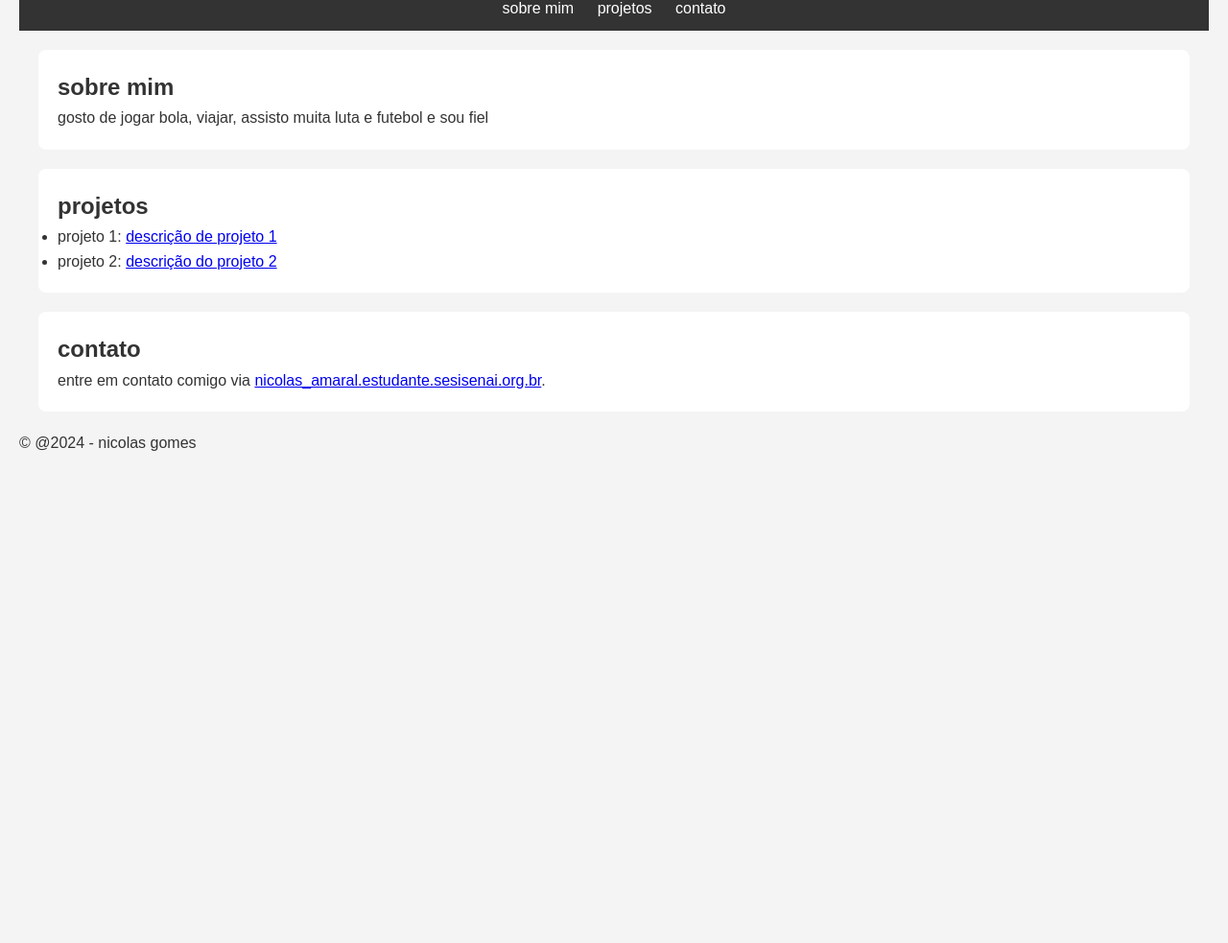
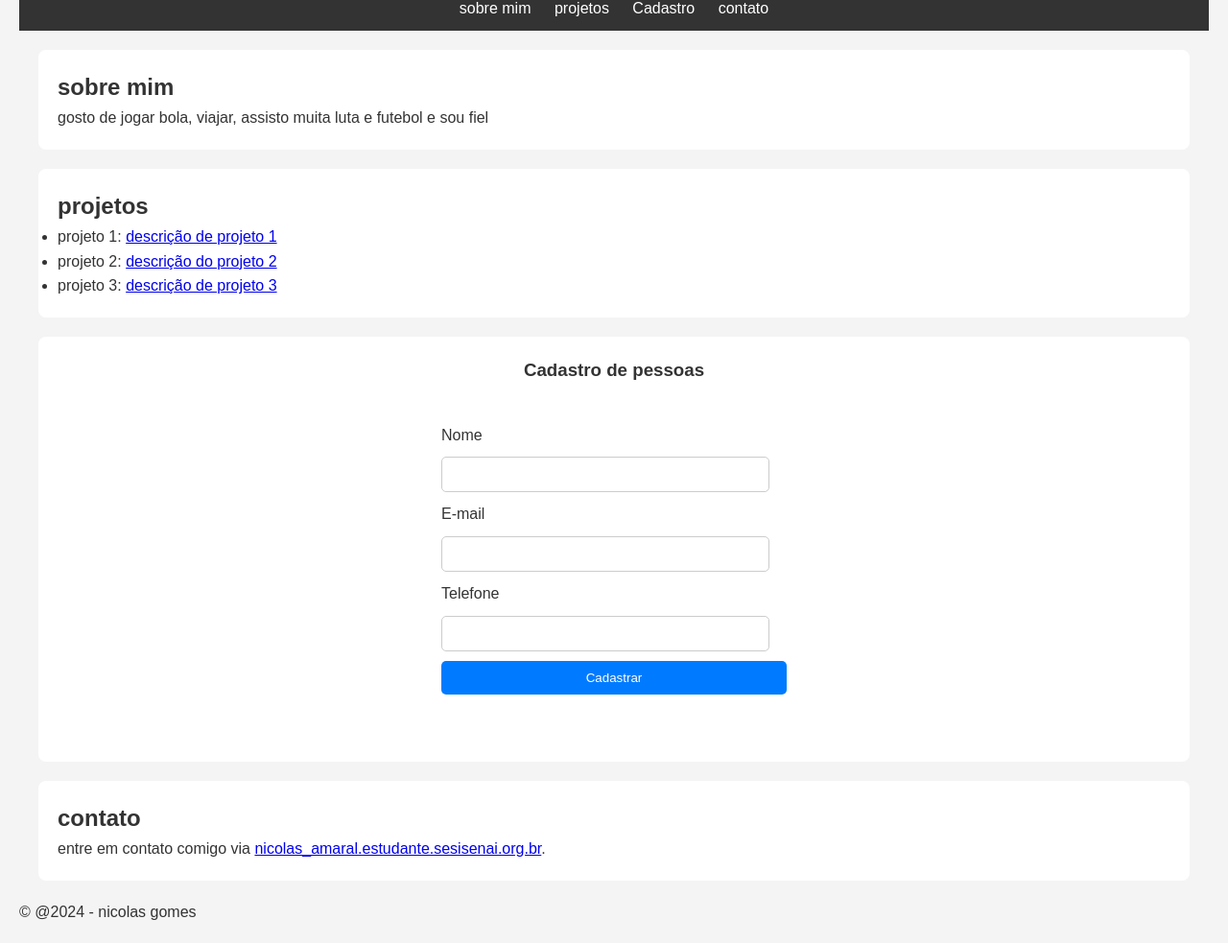
Before and after one commit to nicolau718/pessoal, a plain HTML site: page index.html in a window 1280 px wide. Shown: the part 85-1068 px from the top of the page at 96% size. Before the commit the page ends 800 px from the top, so only its background shows below. Drawn offline with Linux system fonts and the light colour scheme.

Commit message:
Update index.html

```diff
--- a/index.html
+++ b/index.html
@@ -59,6 +59,7 @@
 
   section#sobre,
   section#projetos,
+  section#cadastro,
   section#contato {
     background-color: #fff;
     padding: 20px;
@@ -74,16 +75,56 @@
 
 
   }
+  h3 {
+    text-align: center;
+  }
+
+  form{
+    max-width: 400px;
+    margin: 20px auto;
+    background-color: #fff;
+    padding: 20px;
+    border-radius: 30px;
+  }
+  label,
+  input{
+    display: block;
+    margin-bottom: 10px;
+  }
+  input[type="text"],
+  input[type="email"],
+  input[type="tel"]{
+    width: 95%;
+    padding:10px;
+    border: 1px solid #ccc;
+    border-radius:5px;
+  }
+  input[type="submit"]{
+width: 100%;
+    padding:10px;
+    border: none;
+    border-radius:5px;
+    background-color: #007bff;
+    color: #fff;
+    cursor: pointer;
+
+
+  }
+  input[type="submit"]: hover {
+    background-color: #0056b3;
+  }
+
 </style>
 
 
 <body>
   <header>
-    <h1> nicolas gomes</h1>
+    <h1> nicolas gomes do amaral </h1>
     <nav>
       <ul>
         <li><a href="#sobre">sobre mim</a></li>
         <li><a href="projetos">projetos</a></li>
+         <li><a href="cadastro">Cadastro</a></li>
         <li><a href="#contato">contato</a></li>
       </ul>
     </nav>
@@ -105,9 +146,29 @@
     <ul>
       <li>projeto 1: <a href="#">descrição de projeto 1</a></li>
       <li>projeto 2: <a href="#">descrição do projeto 2</a></li>
+      <li>projeto 3: <a href="#">descrição de projeto 3</a></li>
     </ul>
   </section>
+<section id="cadastro">
+  <h3> Cadastro de pessoas </h3>
+<form>
 
+
+<label>Nome </label>
+<input type="text" id="nome" name="nome" required>
+<label>E-mail </label>
+<input type="email" id="email" name="email" required>
+<label> Telefone </label>
+<input type="tel" id="telefone" name="telefone" required>
+<input type="submit"value="Cadastrar">
+
+
+</form>
+</body>
+</html>
+
+
+</section>
 
 
 
```
